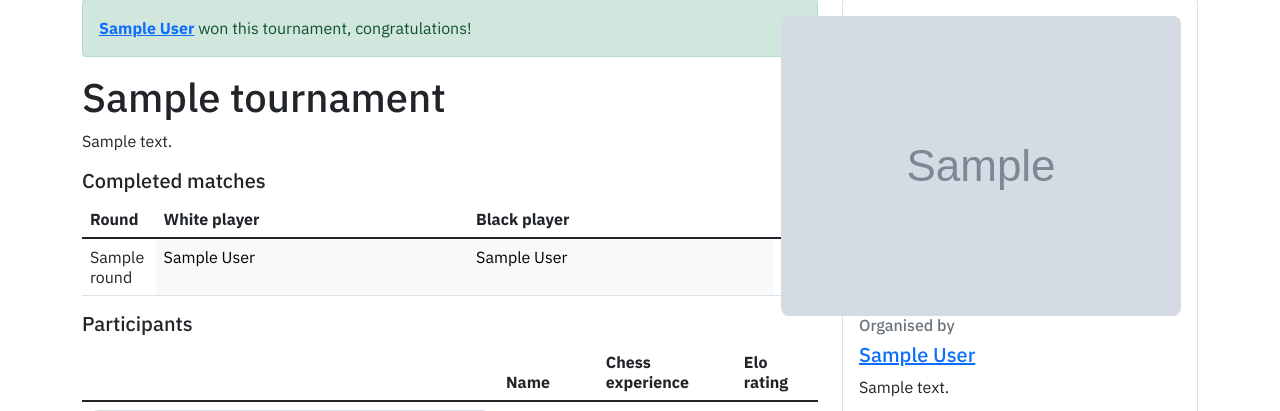
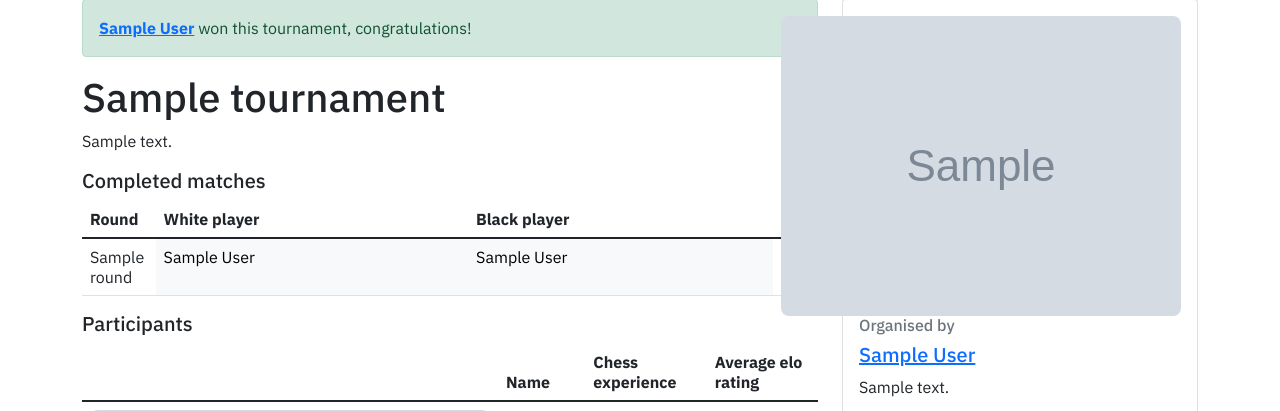
Before and after one commit to dejamiko/chess_club, a Django app: template clubs/templates/view_tournament.html in a window 1280 px wide. Shown: the part 73-484 px from the top of the page. Run offline with Django 3.2, Linux system fonts and the light colour scheme; the template is opened without the code that fills it: most values are stand-ins (such as "Sample title", 1, 10 or a date in 2020); grey boxes marked "Sample" are stand-in pictures; some libraries are stand-ins or nearby versions.

Commit message:
Change Elo rating column to display mean

```diff
--- a/clubs/templates/view_tournament.html
+++ b/clubs/templates/view_tournament.html
@@ -129,7 +129,7 @@
                                 <th scope="col"></th>
                                 <th scope="col">Name</th>
                                 <th scope="col">Chess experience</th>
-                                <th scope="col">Elo rating</th>
+                                <th scope="col">Average elo rating</th>
                             </tr>
                         </thead>
                         {% for participant in tournament.participants.all %}
@@ -139,7 +139,7 @@
                                 </td>
                                 <td><a href="{% url 'profile' participant.id %}">{{ participant.full_name }}</a></td>
                                 <td>{{ participant.chess_exp }}</td>
-                                <td>{{ participant.elo_rating }}</td>
+                                <td>{{ participant.get_mean_elo }}</td>
                             </tr>
                         {% endfor %}
                     </table>
```
